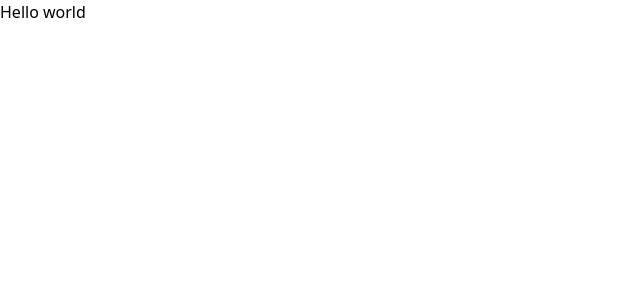
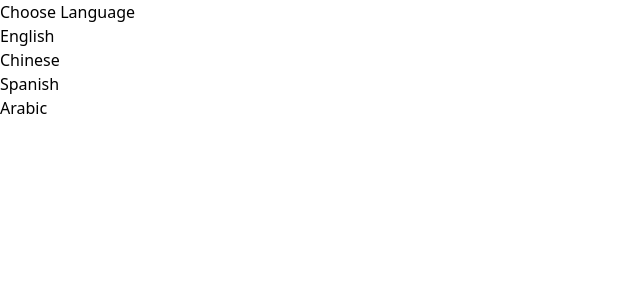
Before and after one commit to developedbyluan/ministoryapp, a Next.js app: page / in a window 1280 px wide. Shown: the top 300 px of the page, without its empty margins (0-640 px from the left). Built offline with nearby package versions, Linux system fonts and the light colour scheme.

Commit message:
Create functionality: Language Selector

```diff
--- a/app/page.tsx
+++ b/app/page.tsx
@@ -1,7 +1,48 @@
+"use client";
+
+import React from "react";
+import { useRouter } from "next/navigation";
+import Link from "next/link";
+
 export default function HomePage() {
-    return (
-        <div>
-            <h1>Hello world</h1>
-        </div>
-    )
+  const router = useRouter();
+  const STORAGE_KEY = "preferredLanguage";
+  const languages = [
+    { id: "english", name: "English", route: "/english" },
+    { id: "chinese", name: "Chinese", route: "/chinese" },
+    { id: "spanish", name: "Spanish", route: "/spanish" },
+    { id: "arabic", name: "Arabic", route: "/arabic" },
+  ];
+
+  React.useEffect(() => {
+    const preferredLanguage = localStorage.getItem(STORAGE_KEY);
+
+    if (!preferredLanguage) return;
+
+    if (preferredLanguage) {
+      const language = languages.find((lang) => lang.id === preferredLanguage);
+      if (language) {
+        router.push(language.route);
+      }
+    }
+  }, []);
+  return (
+    <div>
+      <h1>Choose Language</h1>
+      <ul>
+        <li>
+          <Link href="/english">English</Link>
+        </li>
+        <li>
+          <button>Chinese</button>
+        </li>
+        <li>
+          <button>Spanish</button>
+        </li>
+        <li>
+          <button>Arabic</button>
+        </li>
+      </ul>
+    </div>
+  );
 }
```
